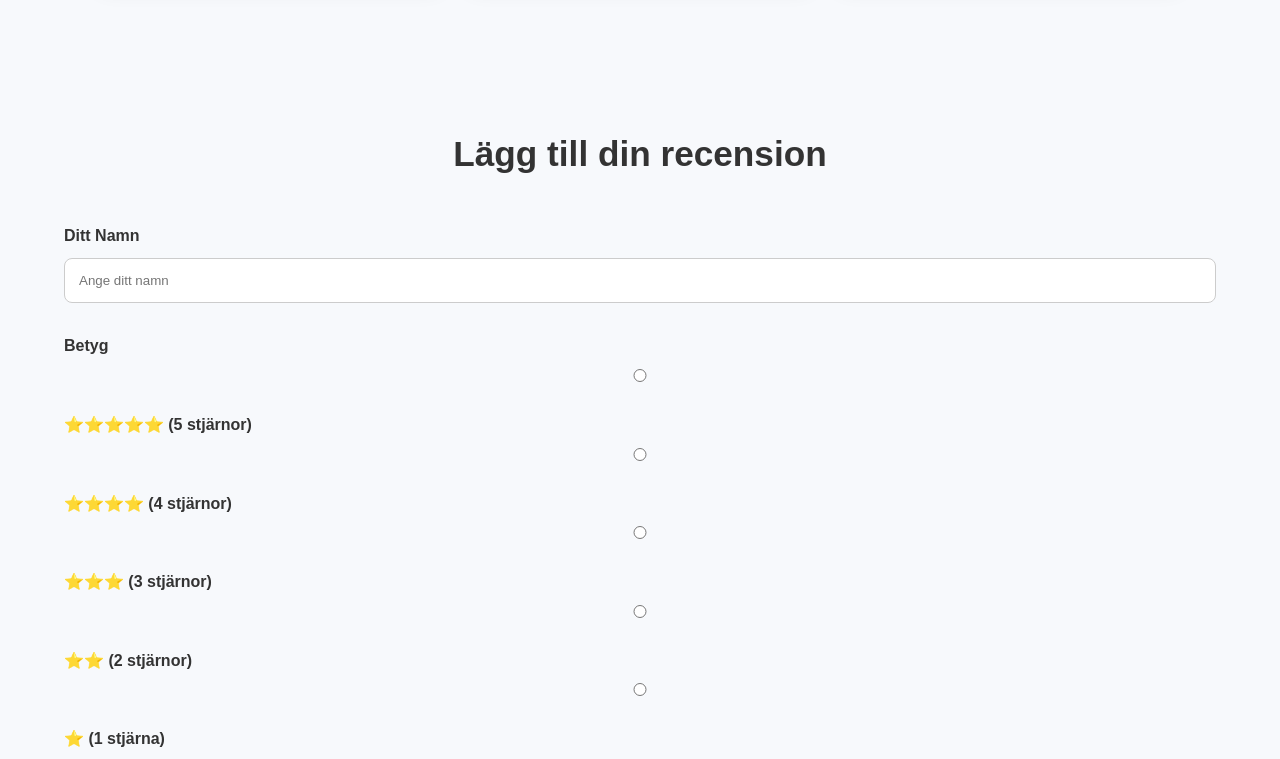
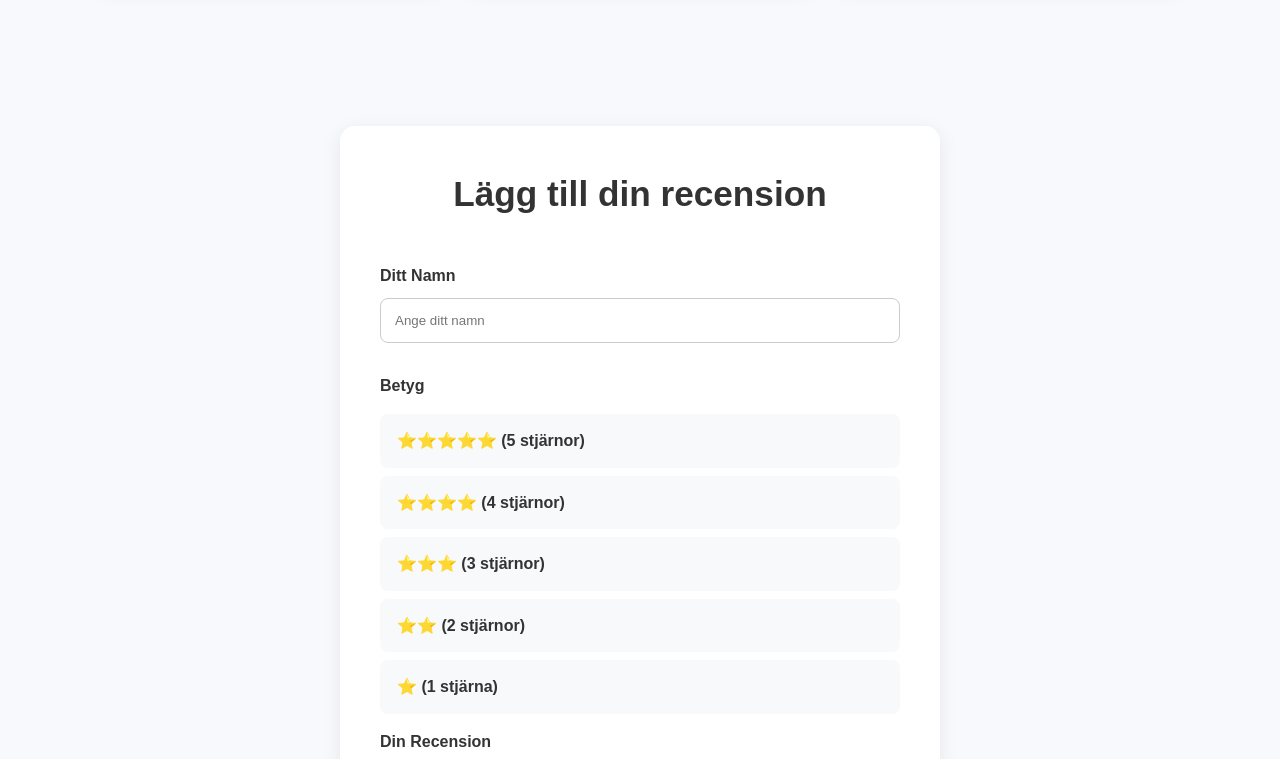
Before and after one commit to walleaxel/f-nster-rent, a plain HTML site: page index.html in a window 1280 px wide. Shown: the part 1740-2499 px from the top of the page. Drawn offline with Linux system fonts and the light colour scheme; a script that the page names is missing.

Commit message:
Update CSS with review form styling

```diff
--- a/style.css
+++ b/style.css
@@ -126,11 +126,61 @@ h2 {
     border-radius: 15px;
     width: 350px;
     box-shadow: 0 5px 20px rgba(0, 0, 0, 0.08);
+    animation: slideIn 0.5s ease;
 }
 
 .review p {
     margin: 15px 0;
     font-style: italic;
+}
+
+@keyframes slideIn {
+    from {
+        opacity: 0;
+        transform: translateY(20px);
+    }
+    to {
+        opacity: 1;
+        transform: translateY(0);
+    }
+}
+
+.review-form-section {
+    background: white;
+    padding: 40px;
+    border-radius: 15px;
+    box-shadow: 0 5px 20px rgba(0, 0, 0, 0.08);
+    max-width: 600px;
+    margin: 0 auto;
+}
+
+.star-rating {
+    margin: 15px 0;
+}
+
+.star-rating input[type="radio"] {
+    display: none;
+}
+
+.star-rating label {
+    display: block;
+    padding: 12px 15px;
+    margin: 8px 0;
+    cursor: pointer;
+    background: #f8f9fa;
+    border-radius: 8px;
+    transition: 0.3s;
+    border: 2px solid transparent;
+}
+
+.star-rating label:hover {
+    background: #e9ecef;
+}
+
+.star-rating input[type="radio"]:checked + label {
+    background: #0d6efd;
+    color: white;
+    border-color: #0d6efd;
 }
 
 .booking {
@@ -214,6 +264,10 @@ footer {
     .booking {
         padding: 20px;
     }
+
+    .review-form-section {
+        padding: 20px;
+    }
 }
 
 @media(max-width: 480px) {
```
